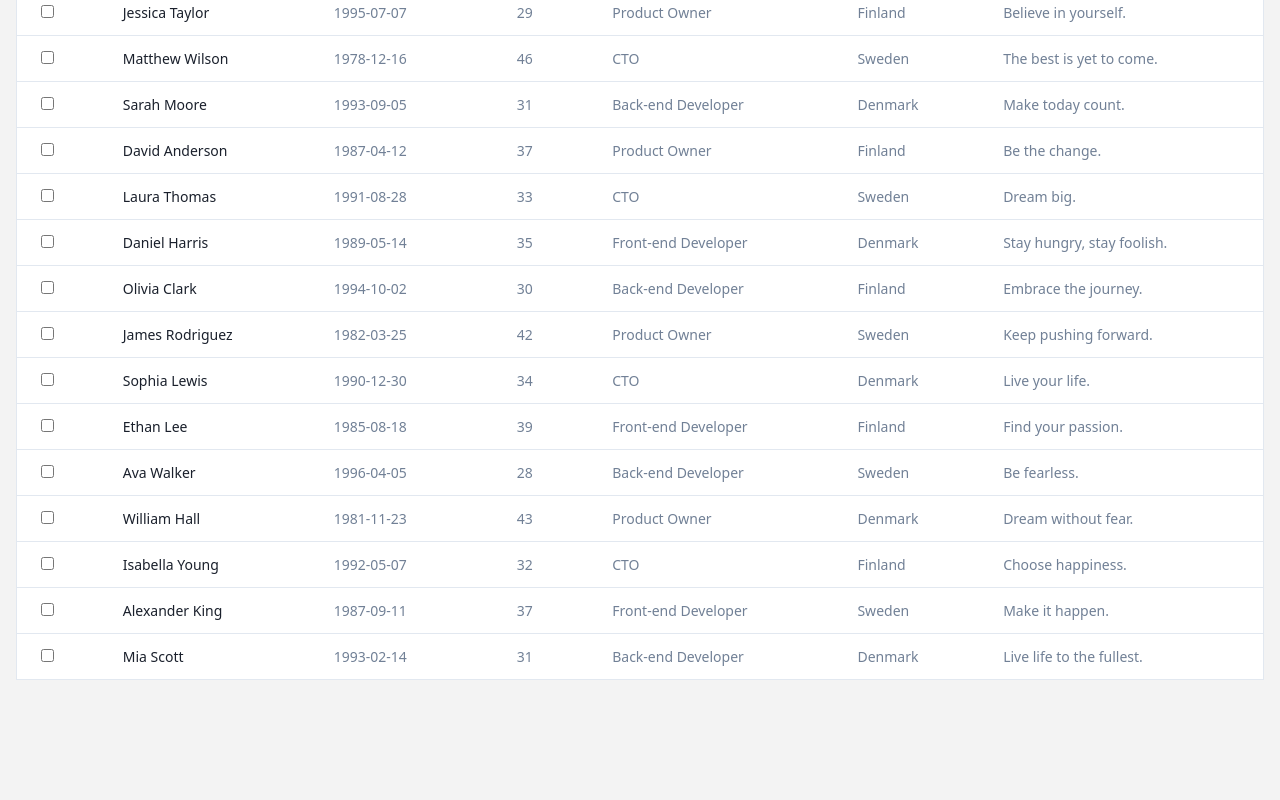
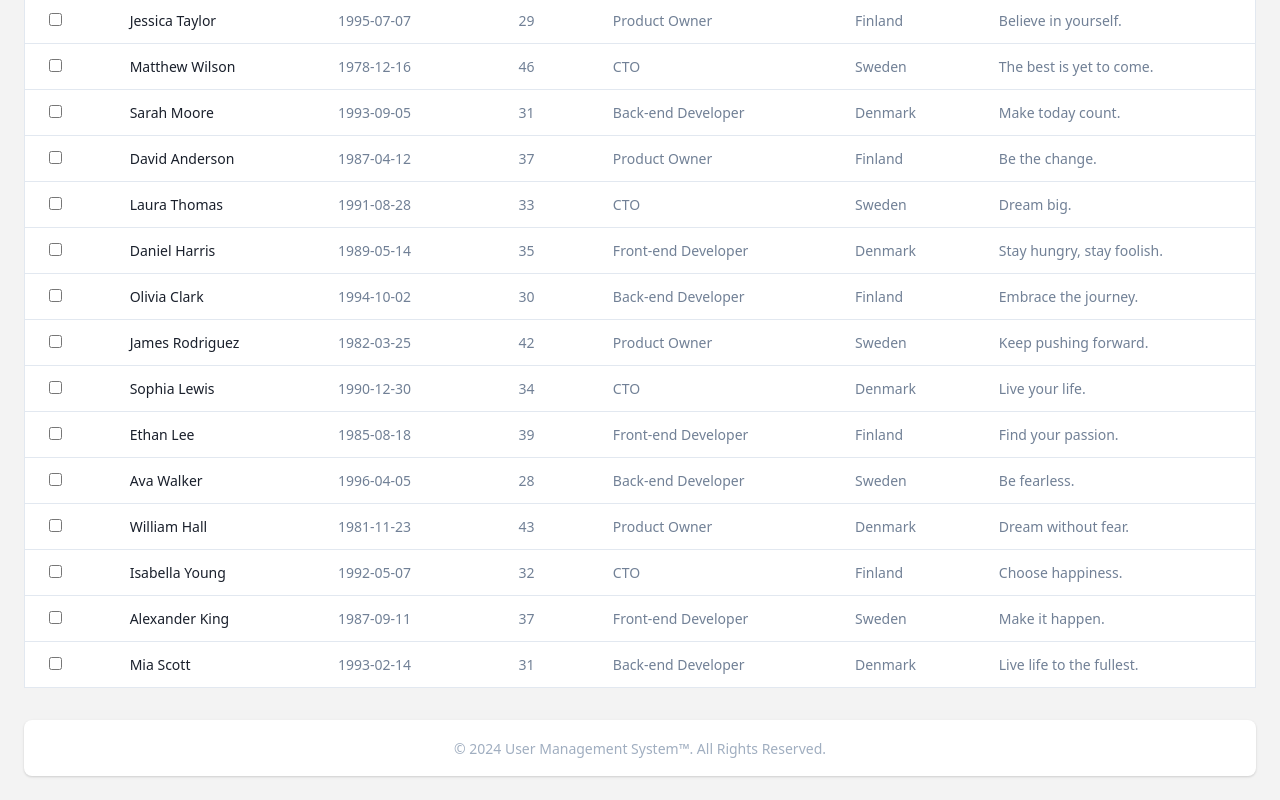
Before and after one commit to viktorgullmark/ums, a Vue app: page / in a window 1280 px wide. Shown: the part 429-1229 px from the top of the page. Before the commit the page ends 1125 px from the top, so only its background shows below. Built offline with nearby package versions, Linux system fonts and the light colour scheme.

Commit message:
Added footer

```diff
--- a/src/App.vue
+++ b/src/App.vue
@@ -1,11 +1,14 @@
 <template>
   <div>
     <nav-bar title="User Management System™" />
-    <div
-      class="mt-20 max-w-screen-xl flex flex-wrap items-center gap-4 mx-auto p-4"
-    >
-      <table-toolbar :selected="selected" @removed="selected = value" />
-      <user-table @selected="(value) => (selected = value)" />
+    <div class="p-2">
+      <div
+        class="mt-20 max-w-screen-xl flex flex-wrap items-center gap-4 mx-auto p-4"
+      >
+        <table-toolbar :selected="selected" @removed="selected = value" />
+        <user-table @selected="(value) => (selected = value)" />
+      </div>
+      <footer-component />
     </div>
   </div>
 </template>
@@ -14,6 +17,7 @@
 import UserTable from "@/UserTable.vue";
 import NavBar from "@/NavBar.vue";
 import TableToolbar from "@/TableToolbar.vue";
+import FooterComponent from "@/Footer.vue";
 
 export default {
   name: "App",
@@ -21,6 +25,7 @@ export default {
     TableToolbar,
     NavBar,
     UserTable,
+    FooterComponent,
   },
   data() {
     return {
--- /dev/null
+++ b/src/components/Footer.vue
@@ -0,0 +1,9 @@
+<template>
+  <footer class="bg-white rounded-lg shadow m-4">
+    <div class="w-full mx-auto text-center max-w-screen-xl p-4 items-center">
+      <span class="text-sm text-gray-500"
+        >© 2024 User Management System™. All Rights Reserved.
+      </span>
+    </div>
+  </footer>
+</template>
```
